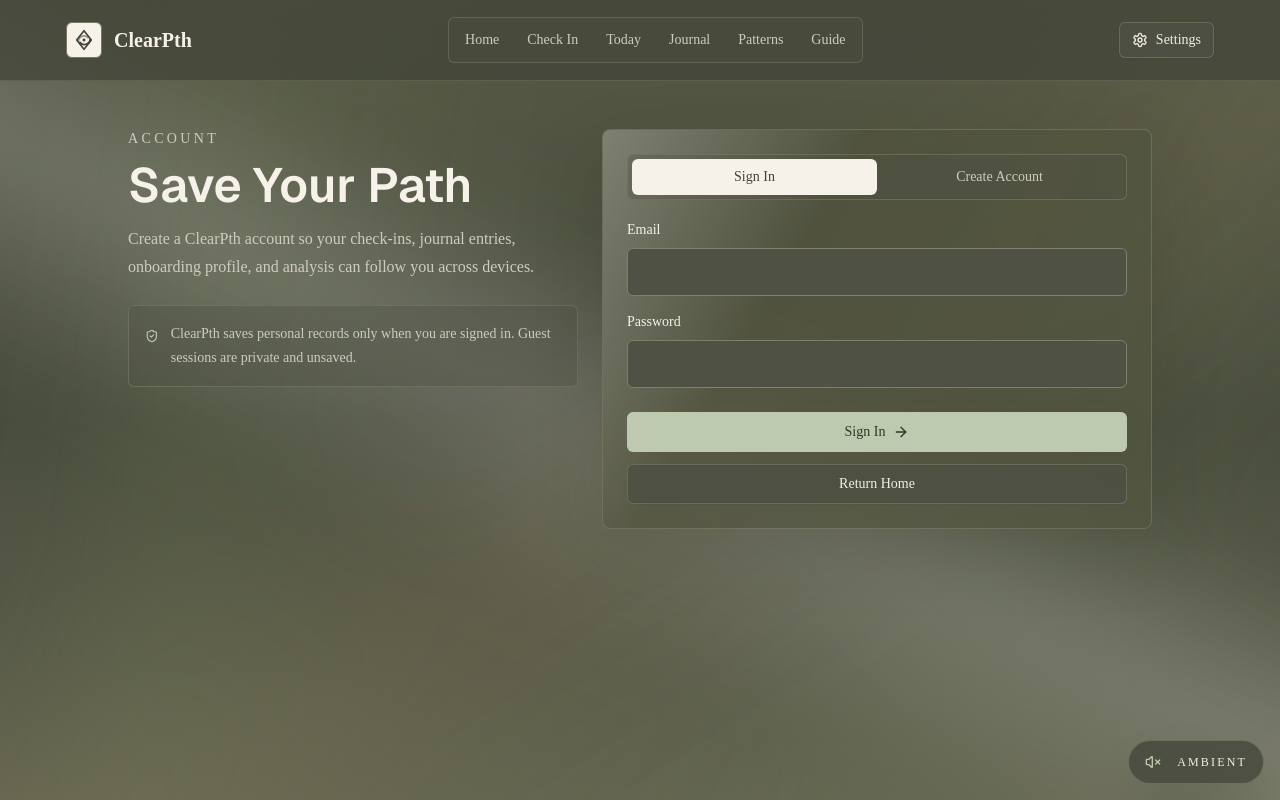
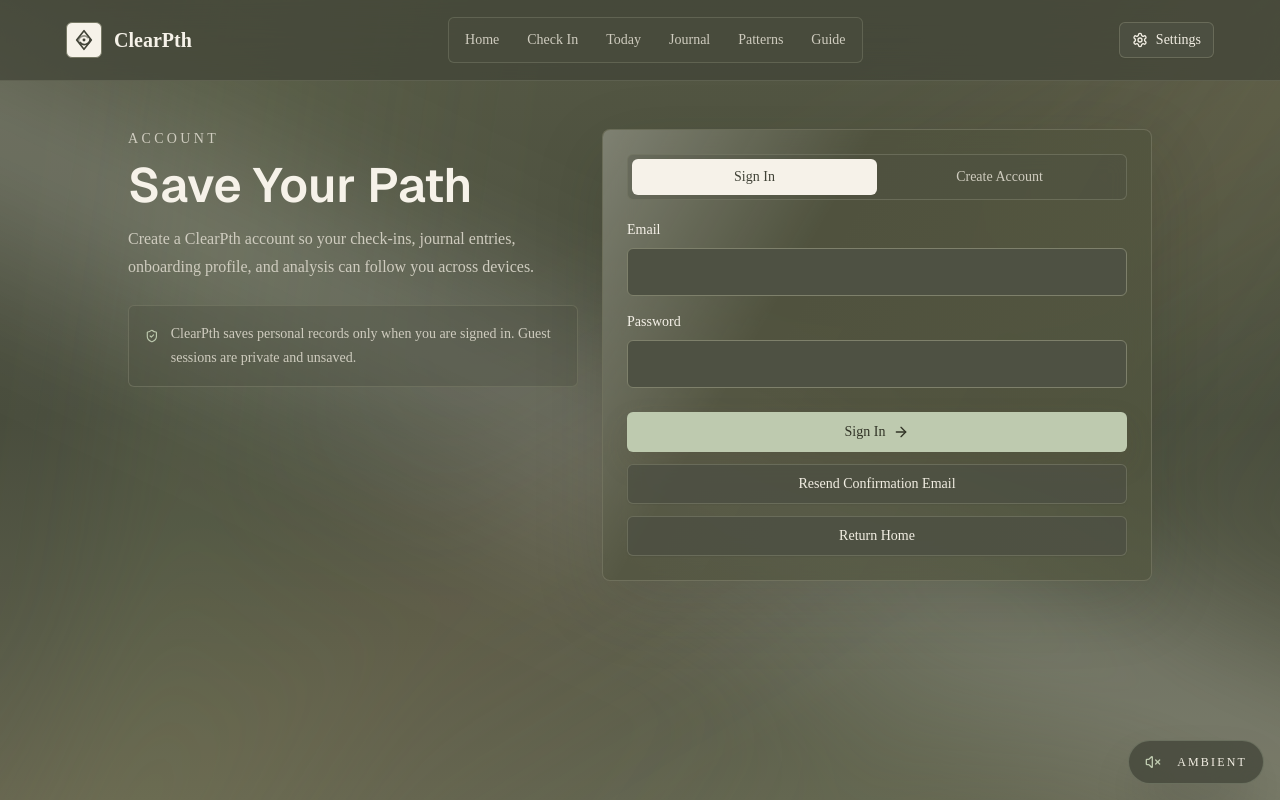
Before and after one commit to ewaters239811/awre, a Next.js app: page /login in a window 1280 px wide. Built offline with nearby package versions, Linux system fonts and the light colour scheme; no server answers.

Commit message:
Add confirmation email resend

```diff
--- a/app/login/page.tsx
+++ b/app/login/page.tsx
@@ -22,6 +22,7 @@ export default function LoginPage() {
   const [status, setStatus] = useState("");
   const [error, setError] = useState("");
   const [loading, setLoading] = useState(false);
+  const [resending, setResending] = useState(false);
 
   const submit = async (event: FormEvent<HTMLFormElement>) => {
     event.preventDefault();
@@ -54,7 +55,7 @@ export default function LoginPage() {
               email,
               password,
               options: {
-                emailRedirectTo: `${window.location.origin}/auth/callback`,
+                emailRedirectTo: "https://clearpth.io/auth/callback",
                 data: {
                   full_name: name.trim(),
                 },
@@ -86,6 +87,47 @@ export default function LoginPage() {
       setError("Something went wrong while connecting your account.");
     } finally {
       setLoading(false);
+    }
+  };
+
+  const resendConfirmation = async () => {
+    setError("");
+    setStatus("");
+
+    if (!isSupabaseConfigured()) {
+      setError("Supabase is not configured yet.");
+      return;
+    }
+
+    if (!email.trim()) {
+      setError("Enter the email address first.");
+      return;
+    }
+
+    setResending(true);
+
+    try {
+      const supabase = createSupabaseBrowserClient();
+      const { error: resendError } = await supabase.auth.resend({
+        type: "signup",
+        email: email.trim(),
+        options: {
+          emailRedirectTo: "https://clearpth.io/auth/callback",
+        },
+      });
+
+      if (resendError) {
+        setError(resendError.message);
+        return;
+      }
+
+      setStatus(
+        "Confirmation email sent. Open it on this device and tap the link to return to ClearPth.",
+      );
+    } catch {
+      setError("Could not resend the confirmation email. Please try again.");
+    } finally {
+      setResending(false);
     }
   };
 
@@ -190,6 +232,16 @@ export default function LoginPage() {
             <ArrowRight className="h-4 w-4" aria-hidden />
           </Button>
 
+          <Button
+            type="button"
+            variant="secondary"
+            className="mt-3 w-full"
+            disabled={resending || loading}
+            onClick={resendConfirmation}
+          >
+            {resending ? "Sending..." : "Resend Confirmation Email"}
+          </Button>
+
           <Button asChild variant="secondary" className="mt-3 w-full">
             <Link href="/">Return Home</Link>
           </Button>
```
Also changed, not shown: 1 other file (tests, documents, lock files or other folders).
